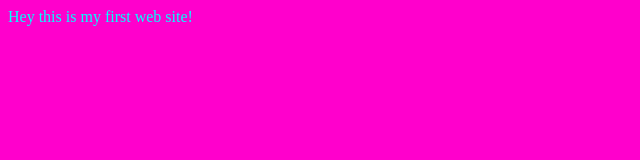
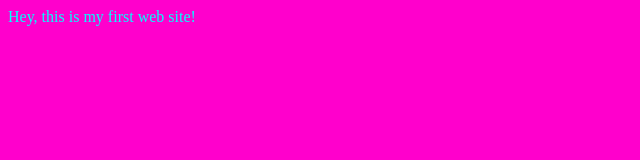
Before and after one commit to Rishi061205/Web_Development, a plain HTML site: page first_website/index.html in a window 1280 px wide. Shown: the full height of the page, 0-640 px from the left. Drawn offline with Linux system fonts and the light colour scheme.

Commit message:
Update index.html

```diff
--- a/first_website/index.html
+++ b/first_website/index.html
@@ -7,7 +7,7 @@
      <link rel="stylesheet" href="style.css">
 </head>
 <body>
-     Hey this is my first web site!
+     Hey, this is my first web site!
      <script src="script.js"></script>
 </body>
 </html>
```
